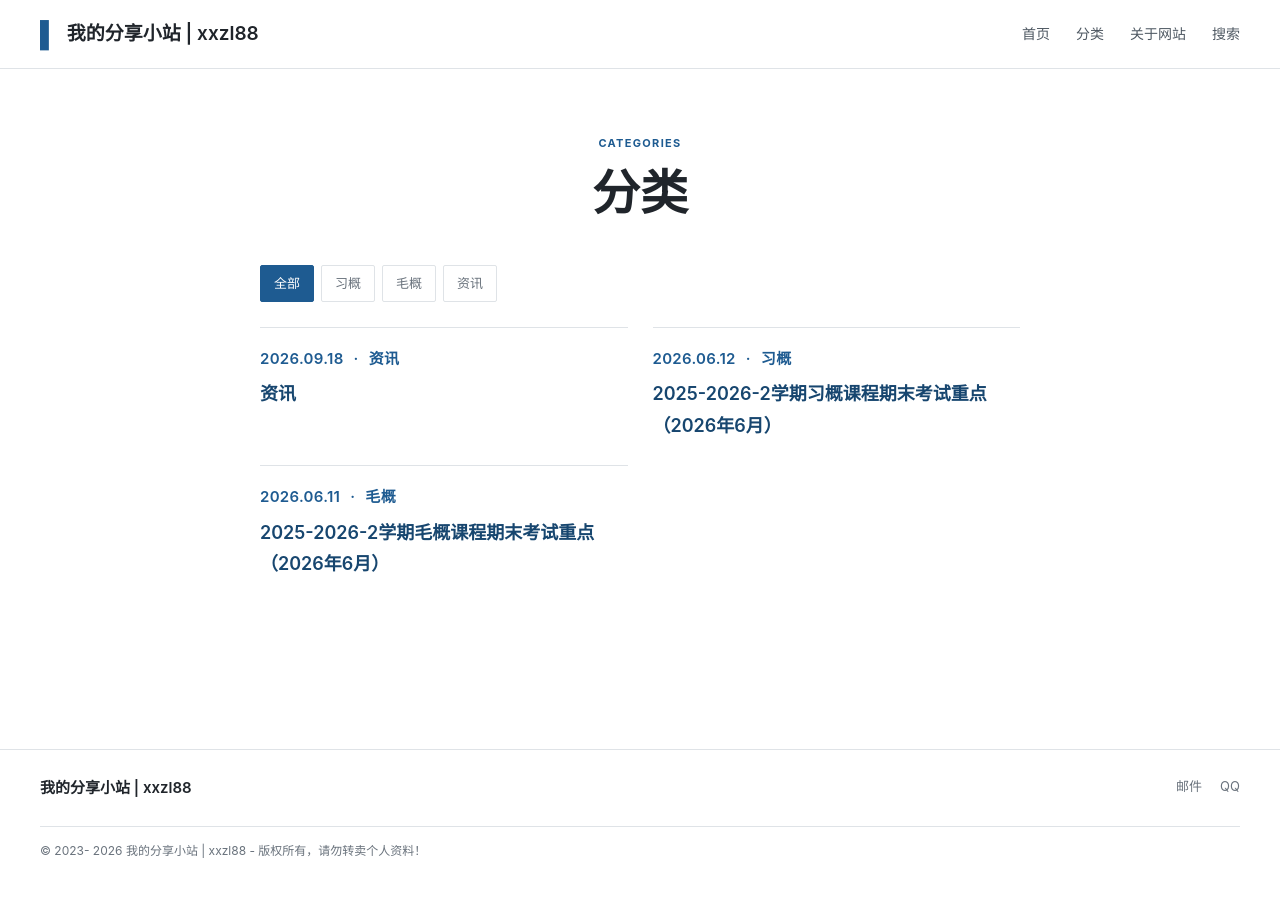
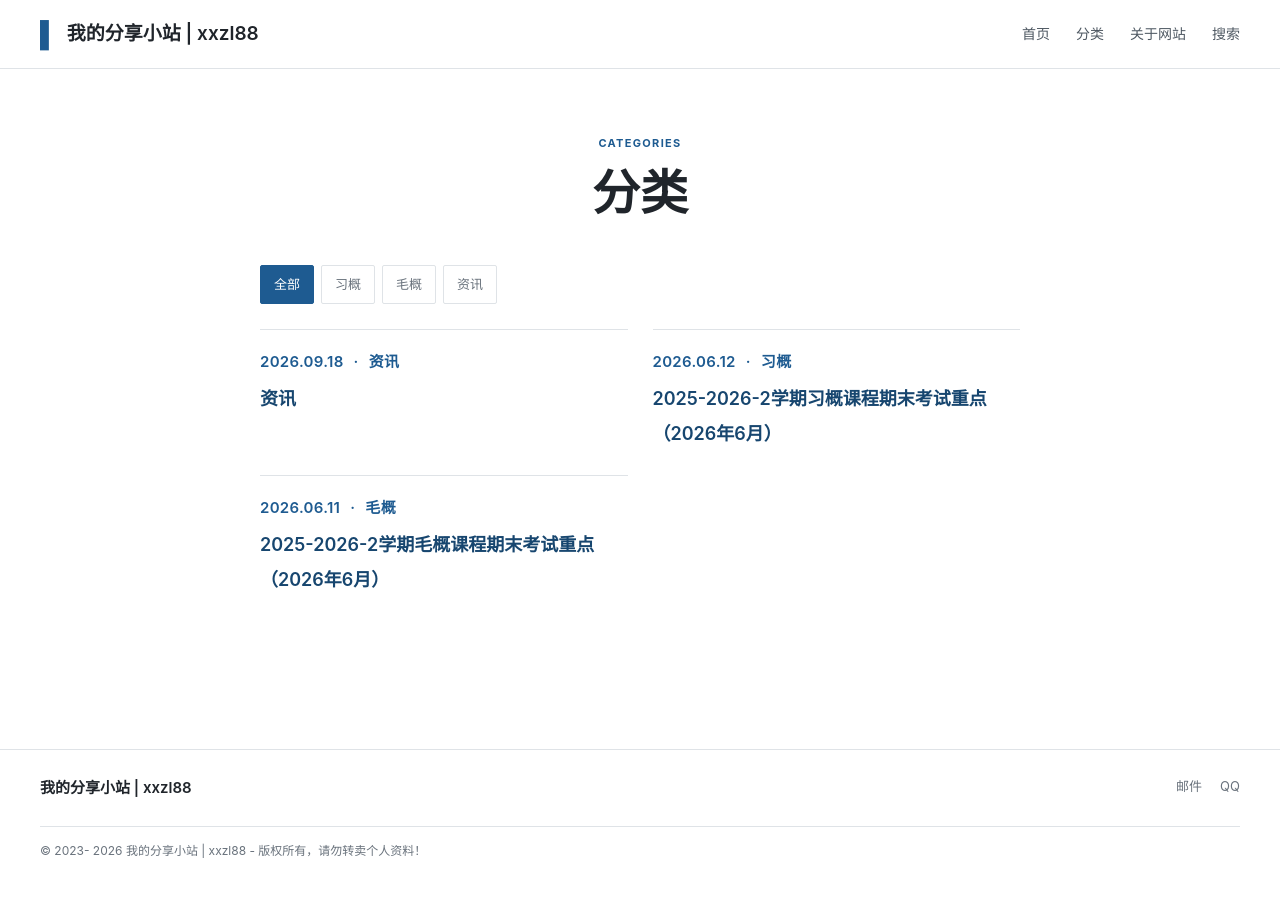
Before and after one commit to xxzl88/csu, a Jekyll site: the page built from topics.md, in a window 1280 px wide. Shown: the top 897 px of the page. Built offline with Jekyll 4.4.1, drawn with Linux system fonts in a browser that asks for light colours.

Commit message:
Update main.css

```diff
--- a/assets/css/main.css
+++ b/assets/css/main.css
@@ -89,10 +89,11 @@
   display:block;
 }
 .article-body {
-  min-width:0;
-  max-width:1200px;
-  margin:auto;
+  width:100%;
+  max-width:1000px;
+  margin:0 auto;
   font-size:16px;
+  line-height:1.9;
 }
 .article-body h2 {
   margin:40px 0 12px;
```
